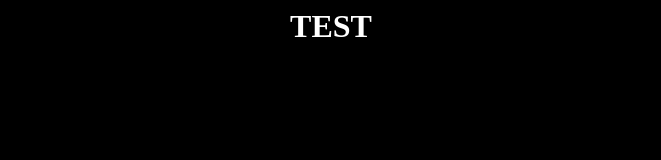
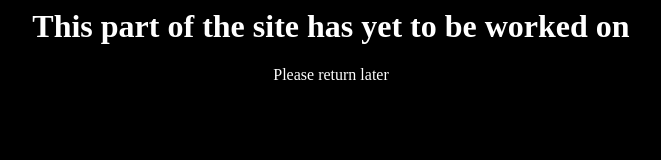
Before and after one commit to CinnaBonZone/CinnaBonZone.github.io, a plain HTML site: page home.html in a window 1280 px wide. Shown: the whole page, without its empty margins (309-970 px from the left). Drawn offline with Linux system fonts and the light colour scheme.

Commit message:
Quick change

```diff
--- a/home.html
+++ b/home.html
@@ -5,6 +5,7 @@
         <link rel="stylesheet" type="text/css" href="style.css">
     </head>
     <body>
-        <h1>TEST</h1>
+        <h1>This part of the site has yet to be worked on</h1>
+        <p>Please return later</p>
     </body>
 </html>
```
